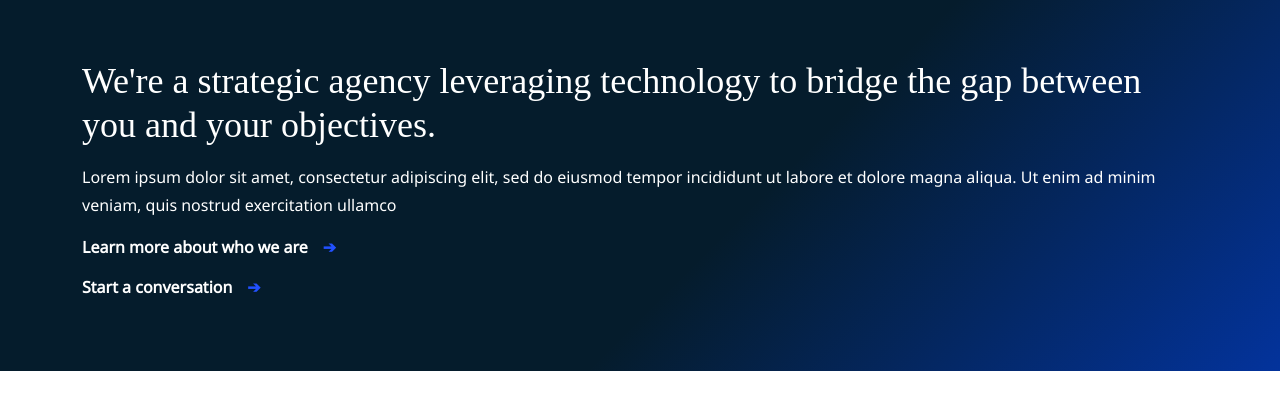
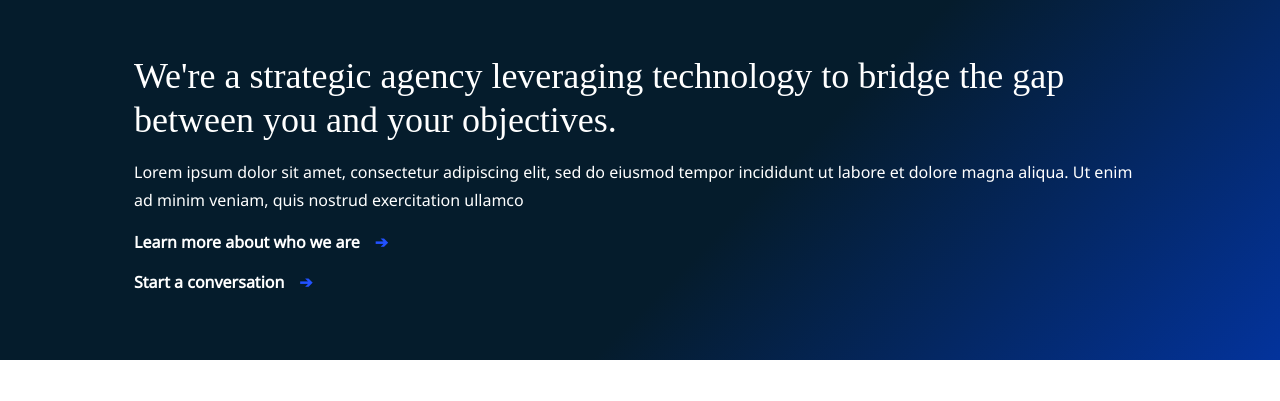
Before and after one commit to greenfieldian/site, a Gatsby site: page / in a window 1280 px wide. Shown: the part 81-482 px from the top of the page. Built offline with nearby package versions, Linux system fonts and the light colour scheme; Gatsby itself is replaced by a stand-in of ours.

Commit message:
container resize

```diff
--- a/src/components/layout.css
+++ b/src/components/layout.css
@@ -197,6 +197,10 @@ section.up {
 /* Classes */
 
 /* Bootstrap Override */
+.container {
+    padding-left: 5%;
+    padding-right: 5%;
+}
 .navbar {
     background: rgba(0,0,0,0);
     color: #fff;
```
